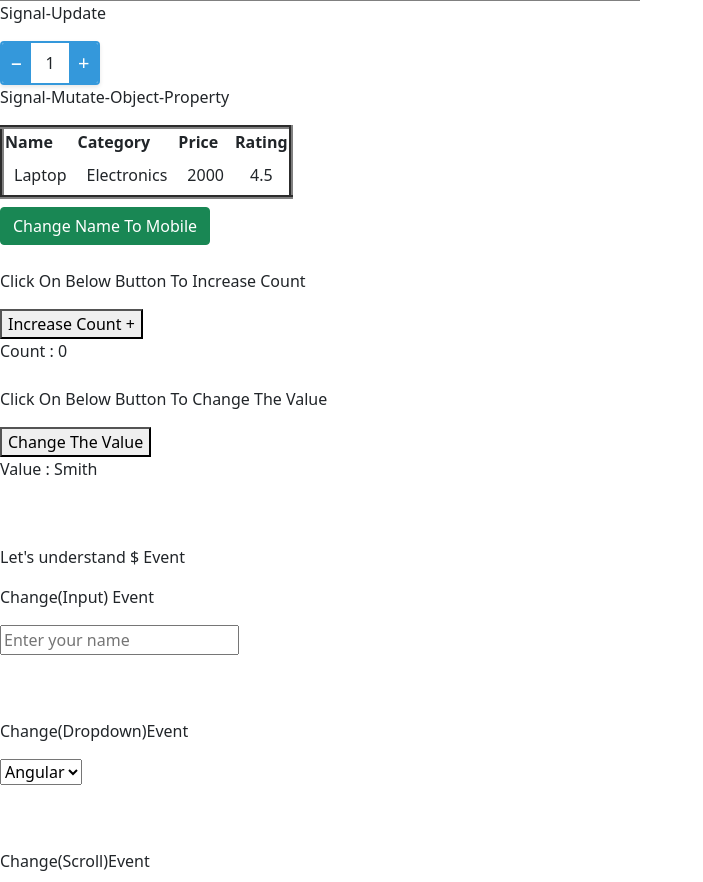
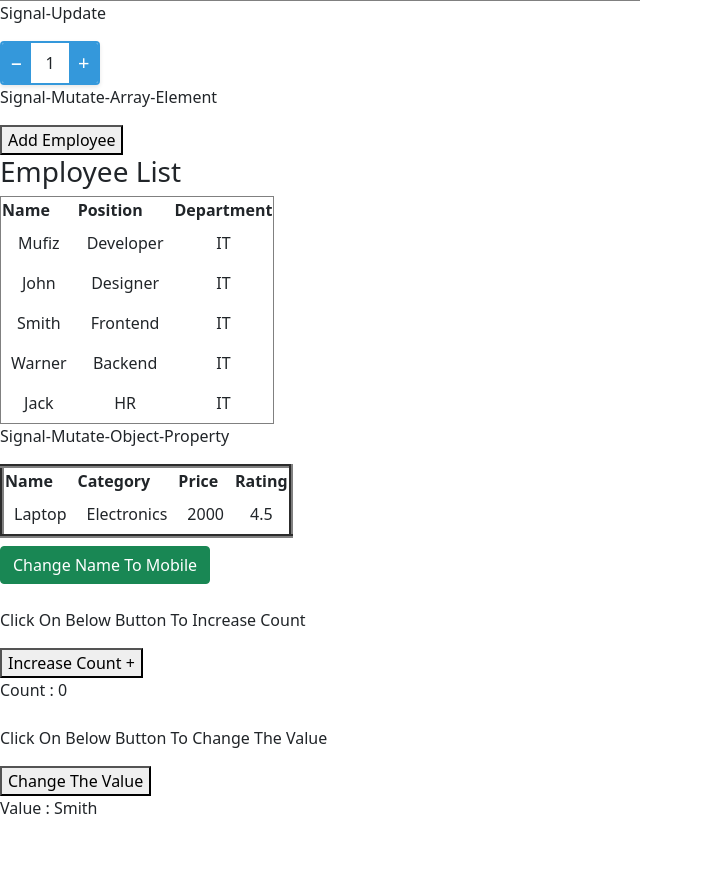
Before and after one commit to MufizVora/my-angular-app, an Angular app: page / in a window 1280 px wide. Shown: the part 1299-2181 px from the top of the page, without its empty margins (0-703 px from the left). Built offline with nearby package versions, Linux system fonts and the light colour scheme; no server answers.

Commit message:
initial-changes

```diff
--- a/src/app/signal/signal.component.html
+++ b/src/app/signal/signal.component.html
@@ -40,6 +40,54 @@
     <button class="plus" aria-label="Increase" (click)="addQuantity()">&plus;</button>
   </div>
 
+
+<p>Signal-Mutate-Array-Element</p>
+<!-- Button to toggle visibility of Add Employee form -->
+<button (click)="toggleAddBlock()">Add Employee</button>
+
+<!-- Employee List Table -->
+<div *ngIf="employees() && employees().length > 0">
+  <h3>Employee List</h3>
+  <table border="1">
+    <thead>
+      <tr>
+        <th>Name</th>
+        <th>Position</th>
+        <th>Department</th>
+      </tr>
+    </thead>
+    <tbody>
+      <tr *ngFor="let employee of employees()">
+        <td>{{ employee.name }}</td>
+        <td>{{ employee.position }}</td>
+        <td>{{ employee.department }}</td>
+      </tr>
+    </tbody>
+  </table>
+</div>
+
+<!-- Add Employee Form (shown when empAdding is true) -->
+<div *ngIf="empAdding()">
+  <h3>Add New Employee</h3>
+  <form [formGroup]="employeeForm" (ngSubmit)="onSubmit()">
+    <div>
+      <label for="name">Name:</label>
+      <input id="name" formControlName="name" />
+    </div>
+    <div>
+      <label for="position">Position:</label>
+      <input id="position" formControlName="position" />
+    </div>
+    <div>
+      <label for="department">Department:</label>
+      <input id="department" formControlName="department" />
+    </div>
+
+    <button type="submit" [disabled]="employeeForm.invalid">Submit</button>
+  </form>
+</div>
+
+
 <p>Signal-Mutate-Object-Property</p>
 <div>
     <table border="4">
--- a/src/app/signal/signal.component.ts
+++ b/src/app/signal/signal.component.ts
@@ -61,7 +61,10 @@ export class SignalComponent {
     }
 
     onSubmit(){
-      console.log(this.employeeForm.value);
+      // console.log(this.employeeForm.value);
+      this.employees.mutate(emplist => {
+        emplist.push(this.employeeForm.value);
+      })
     }
 
     // mutate object property
```
